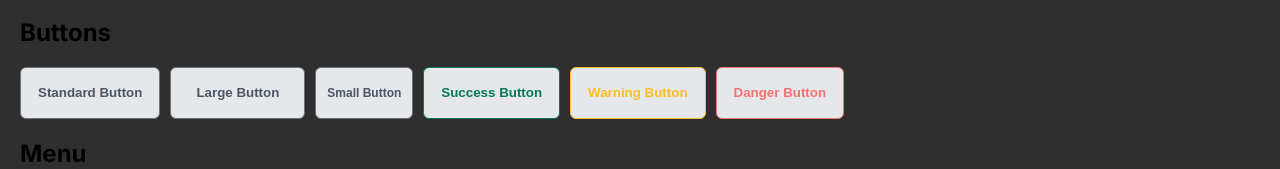
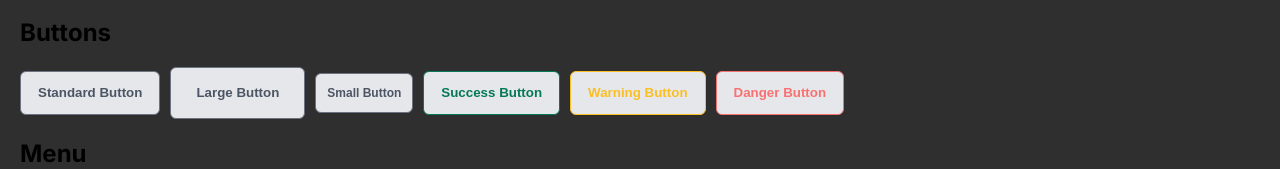
Before and after one commit to jasnmar/scrimba-ar-components, a React (Vite) app: page / in a window 1280 px wide. Shown: the part 249-418 px from the top of the page. Built offline with nearby package versions, Linux system fonts and the light colour scheme.

Commit message:
Problem with the container on the main page

```diff
--- a/src/App.css
+++ b/src/App.css
@@ -20,4 +20,6 @@
     display: flex;
     gap: 10px;
     flex-wrap: wrap;
+    align-items: center;
+
 }
--- a/src/components/Button/Button.jsx
+++ b/src/components/Button/Button.jsx
@@ -1,6 +1,6 @@
 import "./Button.css"
 
-function Button({size, variant, children, className, ...rest}) {
+function Button({size, variant, children, className = "", ...rest}) {
 
     let btnClass = size ? `button-${size} ${className}` : className
     btnClass = variant ? `${btnClass} ${variant}`: btnClass
```
